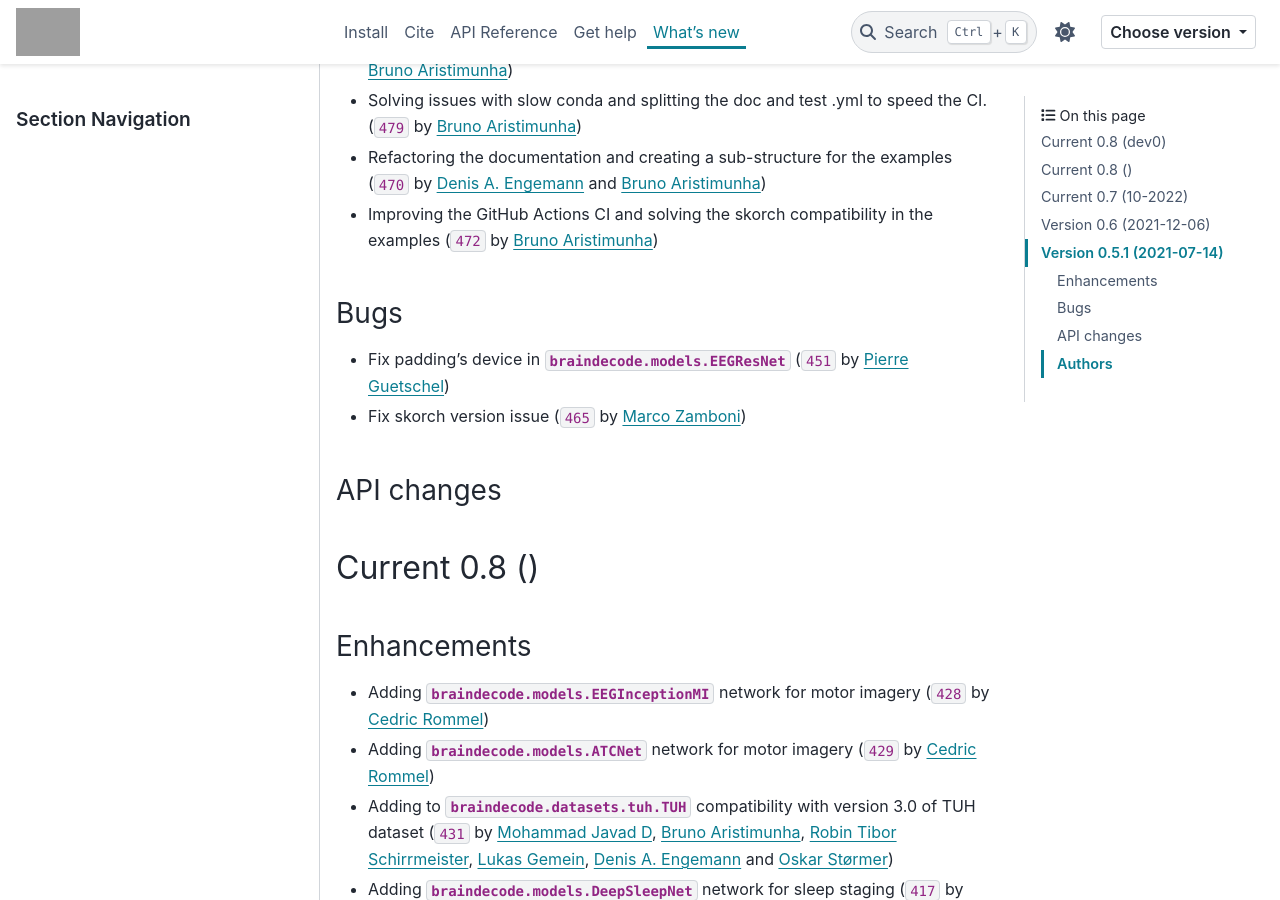
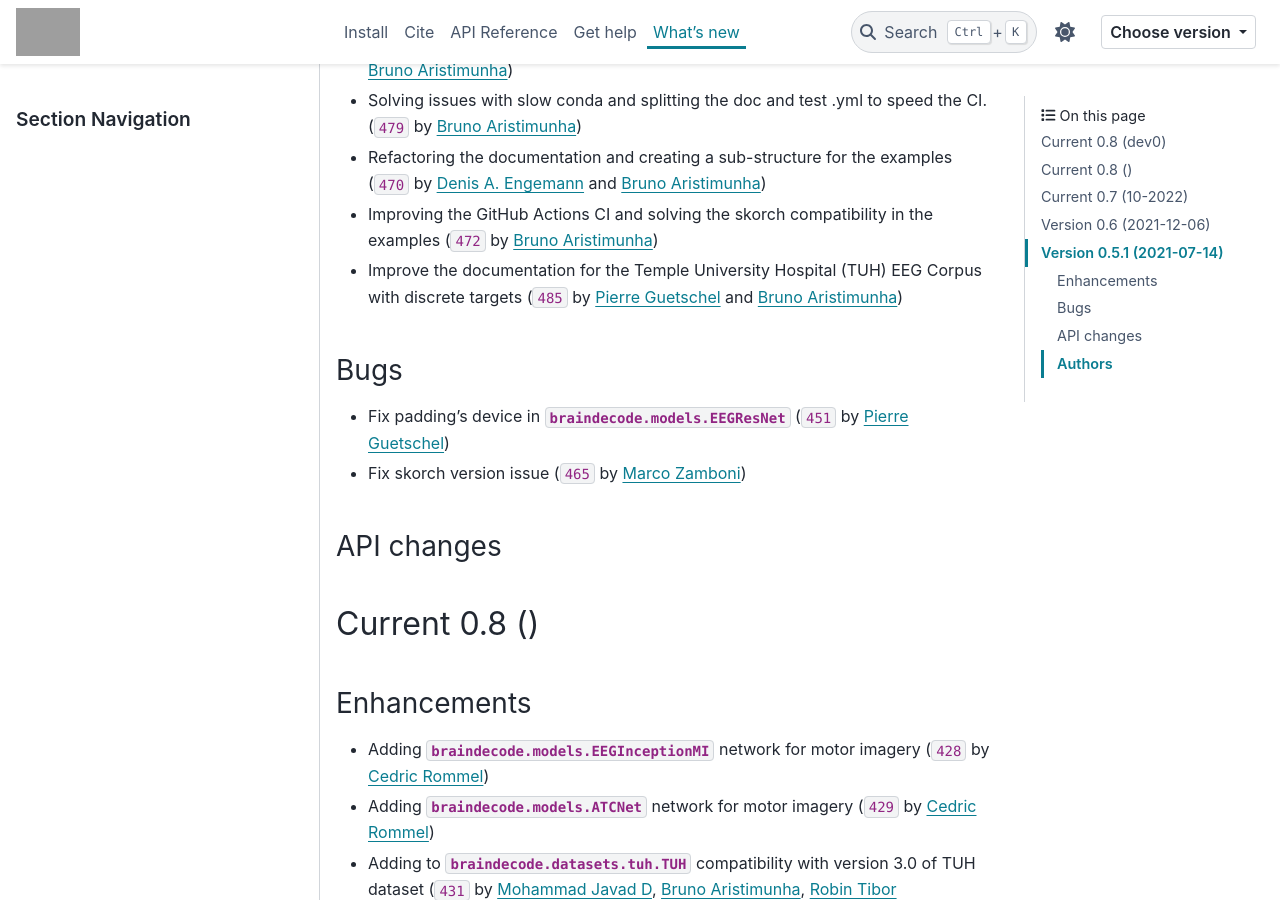
Before and after one commit to braindecode/braindecode, a Sphinx documentation site: the page built from docs/whats_new.rst, in a window 1280 px wide and 900 px high, scrolled down 373 px. Built offline with Sphinx 7.4.7 and the PyData theme 0.15.4, drawn with Linux system fonts in a browser that asks for light colours; pages that are not in the unit, such as notebooks, are missing from menus; comment, search, counter and statistics services are not loaded; cross-references to code outside the pages are shown as plain code; grey boxes are pictures that could not be loaded.

Commit message:
Updating the whats_new file

```diff
--- a/docs/whats_new.rst
+++ b/docs/whats_new.rst
@@ -28,6 +28,7 @@ Enhancements
 - Solving issues with slow conda and splitting the doc and test .yml to speed the CI. (:gh:`479` by `Bruno Aristimunha`_)
 - Refactoring the documentation and creating a sub-structure for the examples (:gh:`470` by `Denis A. Engemann`_ and `Bruno Aristimunha`_)
 - Improving the GitHub Actions CI and solving the skorch compatibility in the examples (:gh:`472` by `Bruno Aristimunha`_)
+- Improve the documentation for the Temple University Hospital (TUH) EEG Corpus with discrete targets (:gh:`485` by `Pierre Guetschel`_ and `Bruno Aristimunha`_)
 
 Bugs
 ~~~~
```
